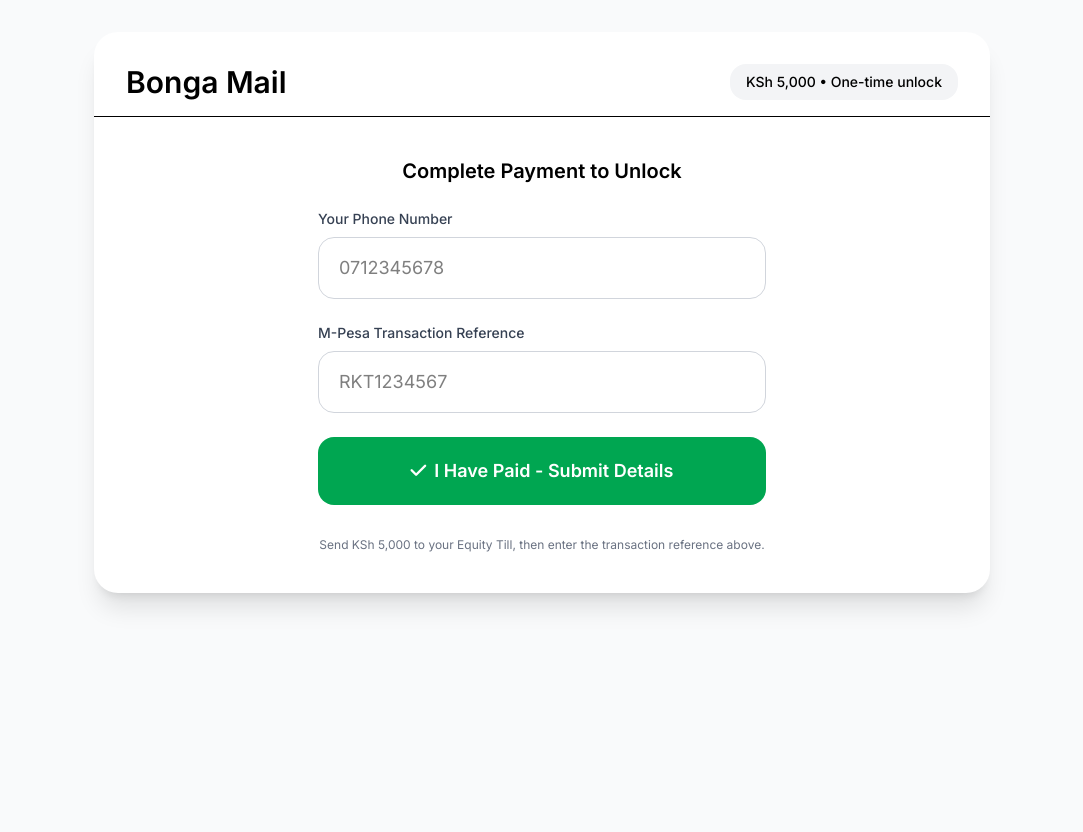
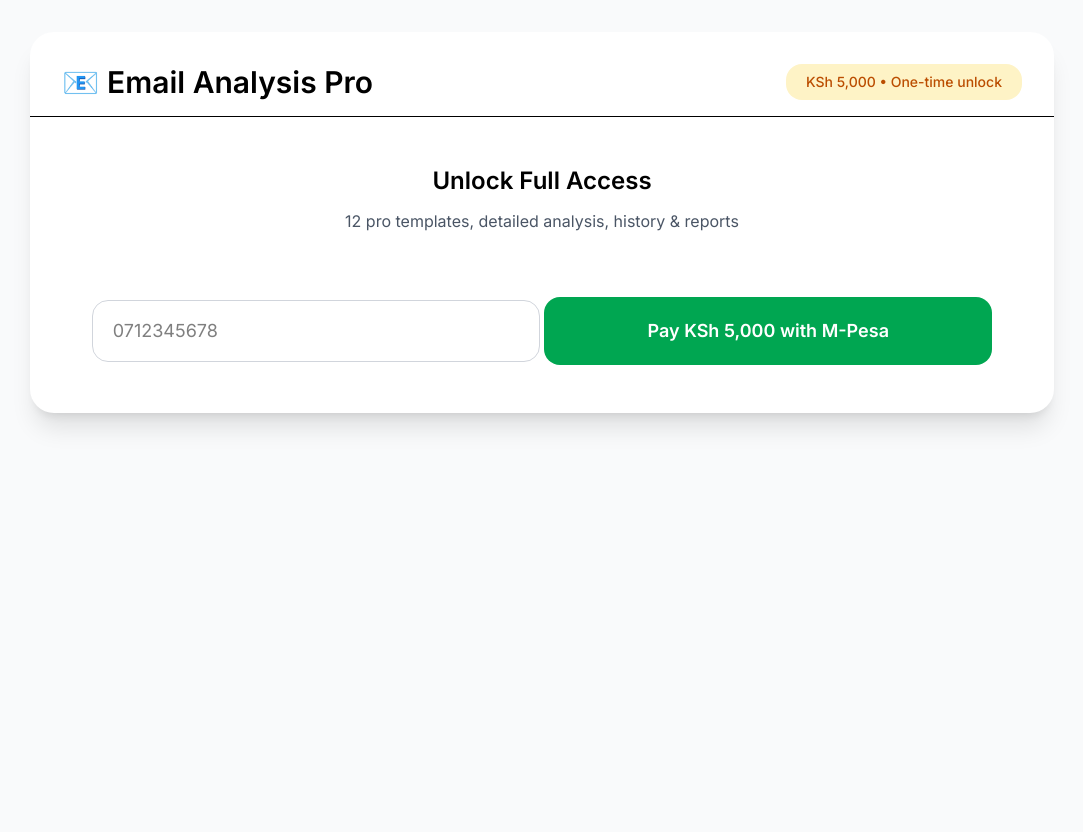
Before and after one commit to janemwavali5-source/BongaMail, a Flask app: page / in a window 1280 px wide. Shown: the whole page, without its empty margins (98-1181 px from the left). Run offline with Flask 3, Linux system fonts and the light colour scheme.

Commit message:
Update index.html

```diff
--- a/templates/index.html
+++ b/templates/index.html
@@ -3,7 +3,7 @@
 <head>
     <meta charset="UTF-8">
     <meta name="viewport" content="width=device-width, initial-scale=1.0">
-    <title>Bonga Mail - Email Analysis Tool</title>
+    <title>Email Analysis Pro • KSh 5,000</title>
     <script src="https://cdn.jsdelivr.net/npm/@tailwindcss/browser@4"></script>
     <link rel="stylesheet" href="https://cdnjs.cloudflare.com/ajax/libs/font-awesome/6.5.1/css/all.min.css">
     <style>
@@ -12,195 +12,99 @@
     </style>
 </head>
 <body class="bg-gray-50 min-h-screen">
-    <div class="max-w-4xl mx-auto mt-8 bg-white rounded-3xl shadow-xl overflow-hidden">
+    <div class="max-w-5xl mx-auto mt-8 bg-white rounded-3xl shadow-xl overflow-hidden">
 
-        <!-- Header -->
         <div class="px-8 pt-8 pb-4 border-b flex justify-between items-center">
-            <h1 class="text-3xl font-semibold">Bonga Mail</h1>
-            <div class="text-sm bg-gray-100 px-4 py-2 rounded-2xl font-medium">KSh 5,000 • One-time unlock</div>
+            <h1 class="text-3xl font-semibold">📧 Email Analysis Pro</h1>
+            <div class="text-sm bg-amber-100 text-amber-700 px-5 py-2 rounded-2xl font-medium">KSh 5,000 • One-time unlock</div>
         </div>
 
         {% if message %}
         <div class="mx-8 mt-6 p-4 rounded-2xl bg-blue-50 text-blue-700">{{ message }}</div>
         {% endif %}
 
-        <!-- PAYMENT SECTION (Manual Mode) -->
+        <!-- PAYMENT SECTION -->
         {% if not unlocked %}
-        <div class="px-8 py-10">
-            <h2 class="text-xl font-semibold mb-6 text-center">Complete Payment to Unlock</h2>
-
-            <form method="POST" class="max-w-md mx-auto space-y-6">
-                <input type="hidden" name="action" value="unlock">
-
-                <div>
-                    <label class="block text-sm font-medium text-gray-700 mb-2">Your Phone Number</label>
-                    <input type="tel" name="phone"
-                           class="w-full px-5 py-4 text-lg border border-gray-300 rounded-2xl focus:outline-none focus:border-green-500"
-                           placeholder="0712345678" required>
-                </div>
-
-                <div>
-                    <label class="block text-sm font-medium text-gray-700 mb-2">M-Pesa Transaction Reference</label>
-                    <input type="text" name="trans_ref"
-                           class="w-full px-5 py-4 text-lg border border-gray-300 rounded-2xl focus:outline-none focus:border-green-500"
-                           placeholder="RKT1234567" required>
-                </div>
-
-                <button type="submit"
-                        class="w-full bg-[#00A651] text-white font-semibold py-5 rounded-2xl text-lg flex items-center justify-center gap-2">
-                    <i class="fas fa-check"></i>
-                    I Have Paid - Submit Details
+        <div class="px-8 py-12 text-center">
+            <h2 class="text-2xl font-semibold mb-3">Unlock Full Access</h2>
+            <p class="text-gray-600 mb-8">12 pro templates, detailed analysis, history &amp; reports</p>
+            <form method="POST">
+                <input type="hidden" name="action" value="pay">
+                <input type="tel" name="phone" class="w-full max-w-md mx-auto px-5 py-4 text-lg border border-gray-300 rounded-2xl focus:outline-none focus:border-green-500" placeholder="0712345678" required>
+                <button type="submit" class="mt-8 w-full max-w-md mx-auto bg-[#00A651] text-white font-semibold py-5 rounded-2xl text-lg">
+                    Pay KSh 5,000 with M-Pesa
                 </button>
             </form>
-
-            <p class="text-center text-xs text-gray-500 mt-8">
-                Send KSh 5,000 to your Equity Till, then enter the transaction reference above.
-            </p>
         </div>
         {% endif %}
 
-        <!-- UNLOCKED: COMPOSE AREA -->
+        <!-- UNLOCKED SECTION -->
         {% if unlocked %}
         <div class="px-8 py-8">
             <h3 class="font-semibold text-xl mb-6">✍️ Compose Your Email</h3>
 
-            <!-- Email Templates -->
-            <div class="mb-8">
-                <p class="text-sm font-medium text-gray-600 mb-4">Quick Templates:</p>
+            <!-- Templates -->
+            <div class="mb-10">
+                <p class="text-sm font-medium text-gray-600 mb-4">Choose a Template</p>
                 <div class="grid grid-cols-2 md:grid-cols-3 gap-4">
-                    <button onclick="loadTemplate(0)" class="text-left p-4 border border-gray-200 rounded-2xl hover:border-blue-500 hover:bg-blue-50 transition">
-                        <strong>Marketing Offer</strong><br>
-                        <small class="text-gray-500">Promote a product</small>
+                    {% for i in range(12) %}
+                    <form method="POST" action="/load_template">
+                        <input type="hidden" name="template_id" value="{{ i }}">
+                        <button type="submit" class="w-full text-left p-5 border border-gray-200 rounded-2xl hover:border-blue-500 hover:bg-blue-50 transition">
+                            <strong>{{ ['Marketing Offer','Follow-up Email','Newsletter','Thank You','Invoice Request','Meeting Invitation','Promotion Reminder','Job Application','Partnership Proposal','Customer Feedback','Event Invitation','Price Increase Notice'][i] }}</strong><br>
+                            <small class="text-gray-500">{{ ['Promote a product','Follow up after meeting','Monthly update','Thank customer','Payment request','Schedule call','Reminder for offer','Job application','Partnership proposal','Ask for feedback','Event invitation','Announce price change'][i] }}</small>
                         </button>
-                    <button onclick="loadTemplate(1)" class="text-left p-4 border border-gray-200 rounded-2xl hover:border-blue-500 hover:bg-blue-50 transition">
-                        <strong>Follow-up</strong><br>
-                        <small class="text-gray-500">After meeting</small>
-                    </button>
-                    <button onclick="loadTemplate(2)" class="text-left p-4 border border-gray-200 rounded-2xl hover:border-blue-500 hover:bg-blue-50 transition">
-                        <strong>Newsletter</strong><br>
-                        <small class="text-gray-500">Monthly update</small>
-                    </button>
-                    <button onclick="loadTemplate(3)" class="text-left p-4 border border-gray-200 rounded-2xl hover:border-blue-500 hover:bg-blue-50 transition">
-                        <strong>Thank You</strong><br>
-                        <small class="text-gray-500">After purchase</small>
-                    </button>
-                    <button onclick="loadTemplate(4)" class="text-left p-4 border border-gray-200 rounded-2xl hover:border-blue-500 hover:bg-blue-50 transition">
-                        <strong>Invoice</strong><br>
-                        <small class="text-gray-500">Payment request</small>
-                    </button>
-                    <button onclick="loadTemplate(5)" class="text-left p-4 border border-gray-200 rounded-2xl hover:border-blue-500 hover:bg-blue-50 transition">
-                        <strong>Meeting Invite</strong><br>
-                        <small class="text-gray-500">Schedule a call</small>
-                    </button>
+                    </form>
+                    {% endfor %}
                 </div>
             </div>
 
-            <!-- Compose Form -->
+            <!-- Analysis Form -->
+            <form method="POST" action="/analyze-email">
                 <div class="grid grid-cols-1 lg:grid-cols-2 gap-8">
                     <div>
-                    <label class="block text-sm font-medium mb-2">Subject</label>
-                    <input type="text" id="subject"
-                           class="w-full px-4 py-3 border border-gray-300 rounded-2xl focus:outline-none focus:border-blue-500 text-lg"
-                           placeholder="Enter subject line...">
+                        <label class="block text-sm font-medium mb-2">Subject Line</label>
+                        <input type="text" name="subject" class="w-full px-4 py-3 border border-gray-300 rounded-2xl focus:outline-none focus:border-blue-500 text-lg" placeholder="Enter subject line...">
 
                         <label class="block text-sm font-medium mb-2 mt-6">Email Body</label>
-                    <textarea id="body" rows="12"
-                              class="w-full px-4 py-3 border border-gray-300 rounded-3xl focus:outline-none focus:border-blue-500 resize-y text-base leading-relaxed"
-                              placeholder="Write or edit your email here..."></textarea>
+                        <textarea name="body" rows="14" class="w-full px-4 py-3 border border-gray-300 rounded-3xl focus:outline-none focus:border-blue-500 resize-y text-base leading-relaxed" placeholder="Paste or write your email here..."></textarea>
 
-                    <div class="flex gap-4 mt-6">
-                        <button onclick="runAnalysis()"
-                                class="flex-1 bg-blue-600 hover:bg-blue-700 text-white font-semibold py-4 rounded-2xl text-lg">
-                            🔍 Analyze Email
-                        </button>
-                        <button onclick="copyToGmail()"
-                                class="flex-1 bg-[#00A651] hover:bg-green-700 text-white font-semibold py-4 rounded-2xl text-lg">
-                            📧 Copy to Gmail
+                        <button type="submit" class="mt-8 w-full bg-blue-600 hover:bg-blue-700 text-white font-semibold py-4 rounded-2xl text-lg">
+                            🔍 Analyze This Email
                         </button>
                     </div>
-                </div>
 
-                <!-- Live Preview -->
-                <div class="bg-gray-50 border border-gray-200 rounded-3xl p-6">
+                    <div>
                         <p class="text-xs uppercase text-gray-500 mb-3">Live Preview</p>
-                    <div id="live-preview" class="bg-white border border-gray-200 rounded-2xl p-6 min-h-[380px] text-sm leading-relaxed whitespace-pre-wrap">
-                        Your email preview will appear here...
+                        <div class="bg-white border border-gray-200 rounded-2xl p-6 min-h-[380px] text-sm leading-relaxed whitespace-pre-wrap border-dashed">
+                            Your preview will appear here after analysis.
                         </div>
                     </div>
                 </div>
+            </form>
 
-            <!-- Analysis Results -->
-            <div id="results" class="mt-12 hidden"></div>
+            <!-- History -->
+            <div class="mt-16">
+                <h3 class="font-semibold text-lg mb-4">📚 Your Analysis History</h3>
+                {% if history %}
+                <div class="space-y-6">
+                    {% for item in history %}
+                    <div class="border border-gray-200 rounded-2xl p-6">
+                        <div class="flex justify-between">
+                            <p class="font-medium">{{ item[1] }}</p>
+                            <span class="bg-green-100 text-green-700 px-3 py-1 rounded-full text-sm">Score: {{ item[4] }}/100</span>
+                        </div>
+                        <p class="text-sm text-gray-600 mt-2">{{ item[2][:150] }}...</p>
+                        <p class="text-xs text-gray-500 mt-3">{{ item[3] }}</p>
+                    </div>
+                    {% endfor %}
+                </div>
+                {% else %}
+                <p class="text-gray-500">No analyses yet. Create your first one above.</p>
+                {% endif %}
+            </div>
         </div>
         {% endif %}
     </div>
-
-    <script>
-        // Load template
-        const templates = [
-            { subject: "Special Offer: 20% Off This Week!", body: "Hi there,\n\nWe’re excited to offer you 20% off our premium plan this week only!\n\nClick here to claim your discount.\n\nBest regards,\nYour Company" },
-            { subject: "Follow-up on Our Meeting", body: "Hi [Name],\n\nThank you for the productive meeting yesterday. Just following up...\n\nBest regards,\nYour Company" },
-            { subject: "Monthly Newsletter", body: "Dear valued customer,\n\nHere’s what’s new this month...\n\nBest regards,\nYour Company" },
-            { subject: "Thank You for Your Purchase!", body: "Hi [Name],\n\nThank you so much for your purchase!\n\nBest regards,\nYour Company" },
-            { subject: "Invoice #INV-2026", body: "Dear [Name],\n\nPlease find your invoice attached.\nTotal due: KSh XXX\n\nBest regards,\nYour Company" },
-            { subject: "Let’s Schedule a Quick Call", body: "Hi [Name],\n\nI’d love to schedule a quick call to discuss how we can help you.\n\nBest regards,\nYour Company" }
-        ];
-
-        function loadTemplate(index) {
-            document.getElementById('subject').value = templates[index].subject;
-            document.getElementById('body').value = templates[index].body;
-            updateLivePreview();
-        }
-
-        // Live Preview
-        function updateLivePreview() {
-            const subject = document.getElementById('subject').value.trim() || "(No subject)";
-            const body = document.getElementById('body').value.trim() || "Your email body...";
-            document.getElementById('live-preview').innerHTML =
-                `<strong>Subject:</strong> ${subject}<br><br>${body.replace(/\n/g, '<br>')}<br><br>Best regards,<br>Your Company`;
-        }
-
-        // Copy to Gmail
-        function copyToGmail() {
-            const subject = document.getElementById('subject').value.trim();
-            const body = document.getElementById('body').value.trim();
-            const fullEmail = `Subject: ${subject}\n\n${body}\n\nBest regards,\nYour Company`;
-            navigator.clipboard.writeText(fullEmail).then(() => {
-                alert("✅ Copied to clipboard! Paste into Gmail.");
-            });
-        }
-
-        // Simple analysis (you can enhance later)
-        async function runAnalysis() {
-            const bodyText = document.getElementById('body').value.trim();
-            if (!bodyText) return alert("Please write the email body");
-
-            const payload = {
-                subject: document.getElementById('subject').value,
-                body: bodyText,
-                org_name: "Your Company"
-            };
-
-            try {
-                const res = await fetch('/analyze-email', {
-                    method: 'POST',
-                    headers: {'Content-Type': 'application/json'},
-                    body: JSON.stringify(payload)
-                });
-                const data = await res.json();
-
-                let html = `<div class="border rounded-3xl p-6"><h4 class="font-semibold mb-4">Analysis Report</h4>`;
-                html += `<pre class="bg-gray-100 p-4 rounded-2xl">${data.preview}</pre>`;
-                data.report.forEach(item => {
-                    html += `<p class="mt-3 text-sm">${item.msg}</p>`;
-                });
-                html += `</div>`;
-                document.getElementById('results').innerHTML = html;
-                document.getElementById('results').classList.remove('hidden');
-            } catch(e) {
-                alert("Analysis failed.");
-            }
-        }
-    </script>
 </body>
 </html>
```
Lines whose indentation alone changed are shown as unchanged.
